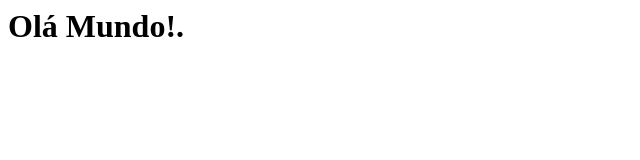
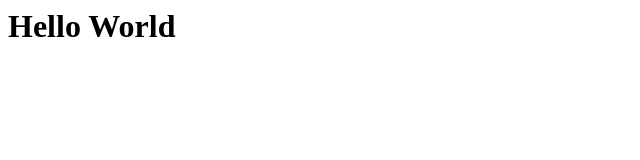
Before and after one commit to raoliveira2005/fc2-signcommits, a plain HTML site: page index.html in a window 1280 px wide. Shown: the whole page, without its empty margins (0-640 px from the left). Drawn offline with Linux system fonts and the light colour scheme.

Commit message:
CCCFourth commit

```diff
--- a/index.html
+++ b/index.html
@@ -1 +1 @@
-<h1>Olá Mundo!.</h1>
+<h1>Hello World</h1>
```
